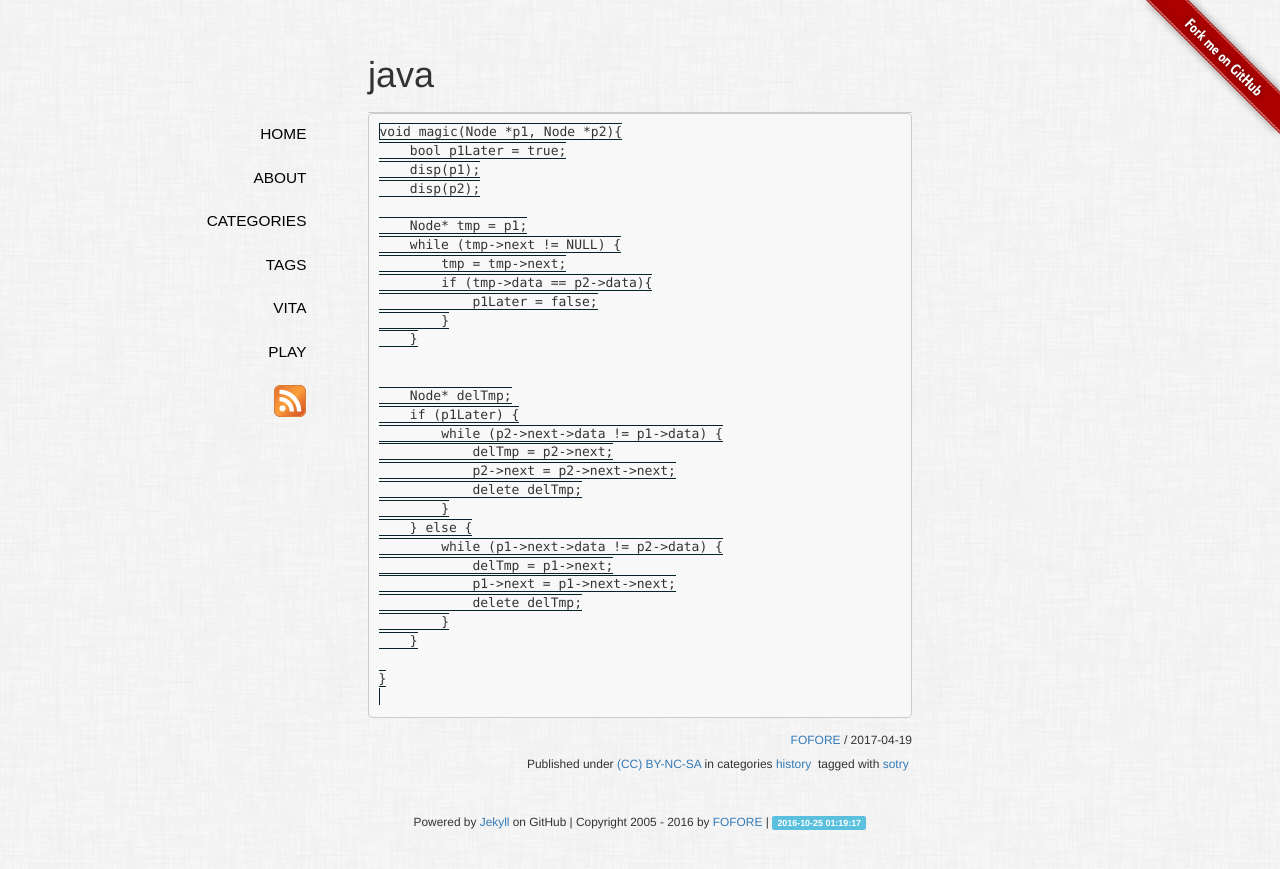
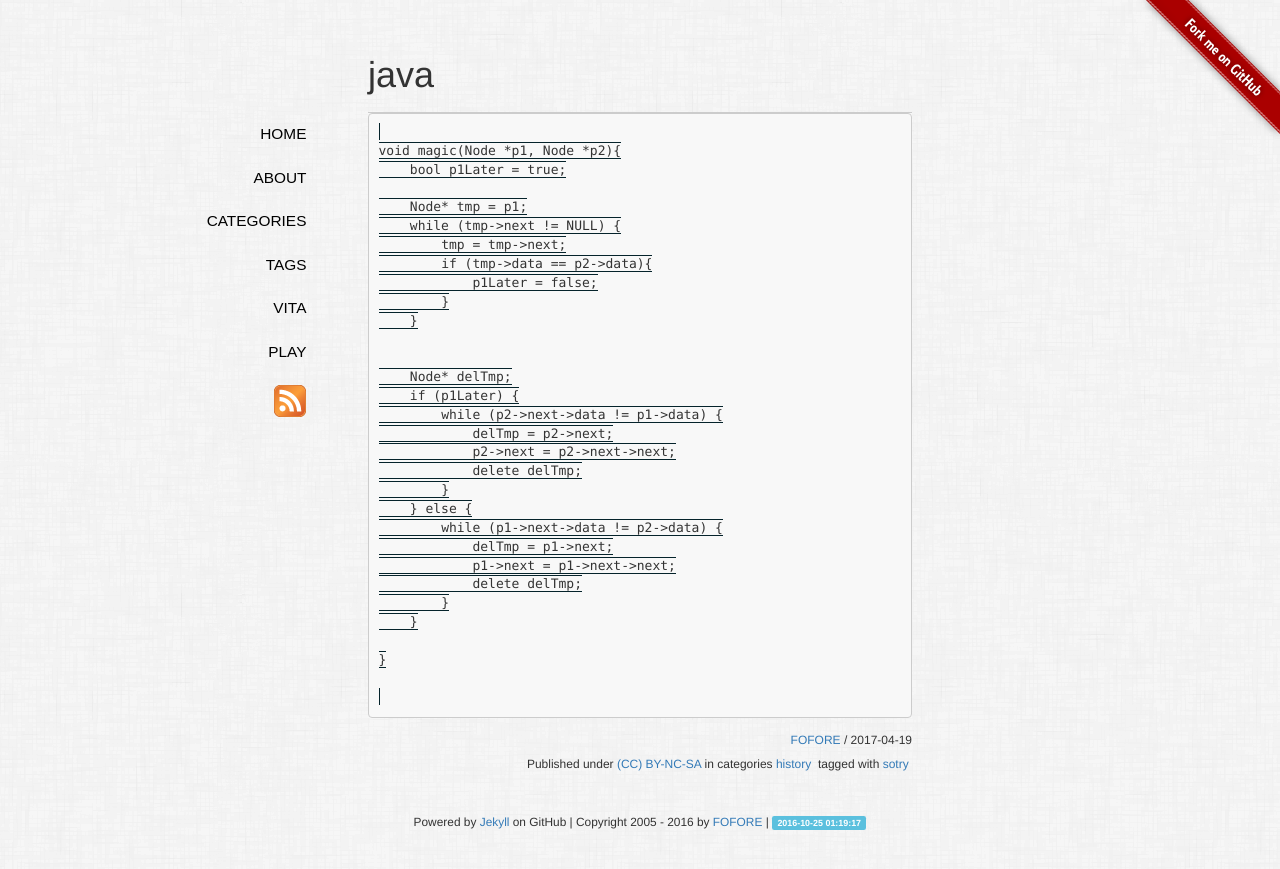
Before and after one commit to dumfries42/fofore.github.com, a Jekyll site: the page built from _posts/2017-04-19-reading_new.md, in a window 1280 px wide. Shown: the top 869 px of the page. Built offline with Jekyll 4.4.1, drawn with Linux system fonts in a browser that asks for light colours; nearby versions of some CDN libraries; some web fonts are replaced; Markdown is read by kramdown in place of the engine named in the settings; comment, search, counter and statistics services are not loaded.

Commit message:
Update 2017-04-19-reading_new.md

```diff
--- a/_posts/2017-04-19-reading_new.md
+++ b/_posts/2017-04-19-reading_new.md
@@ -7,10 +7,9 @@ tags: [sotry]
 
 
 ~~~~
+
 void magic(Node *p1, Node *p2){
     bool p1Later = true;
-    disp(p1);
-    disp(p2);
 
     Node* tmp = p1;
     while (tmp->next != NULL) {
@@ -38,4 +37,5 @@ void magic(Node *p1, Node *p2){
 
 }
 
+
 ~~~~
```
